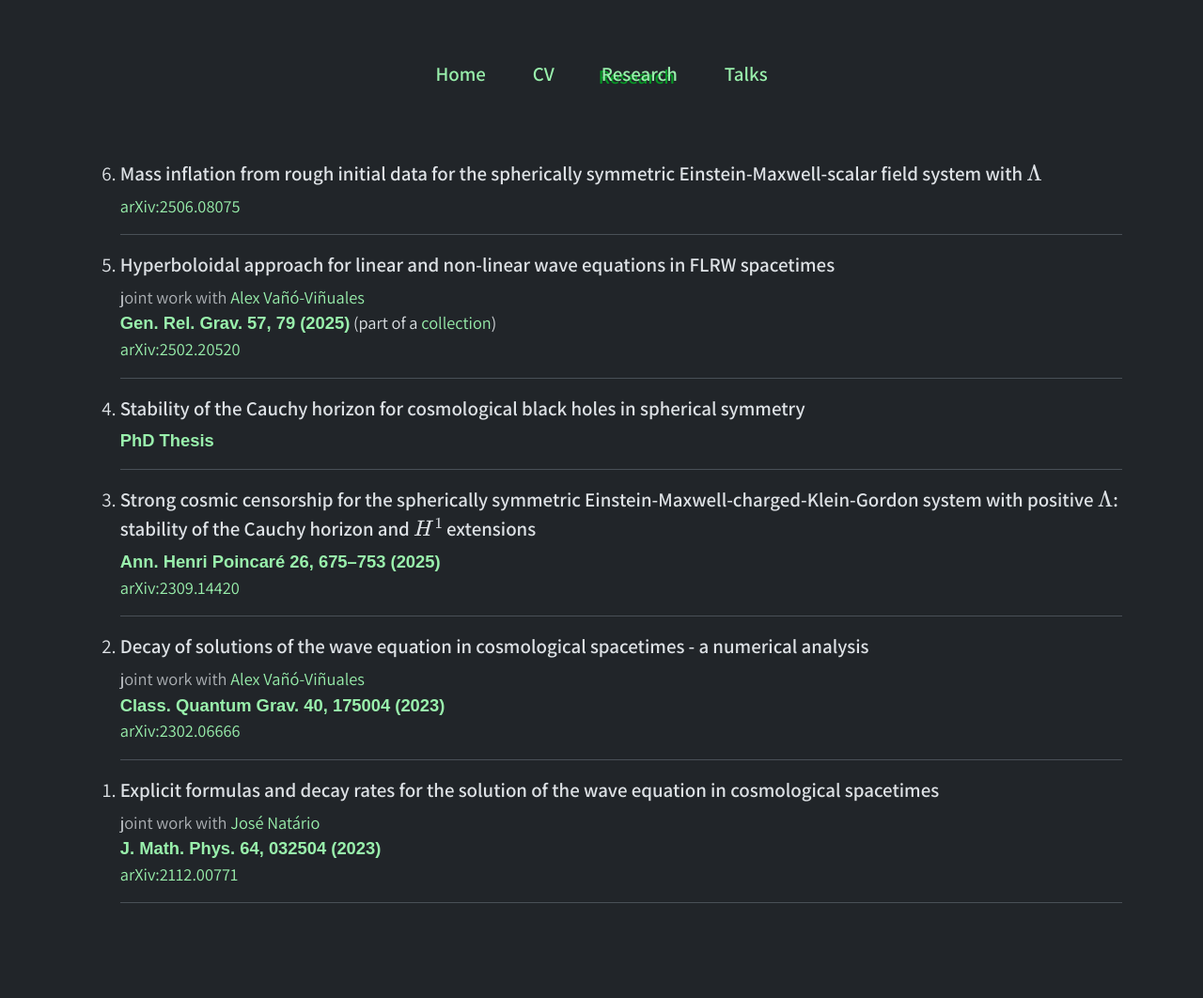
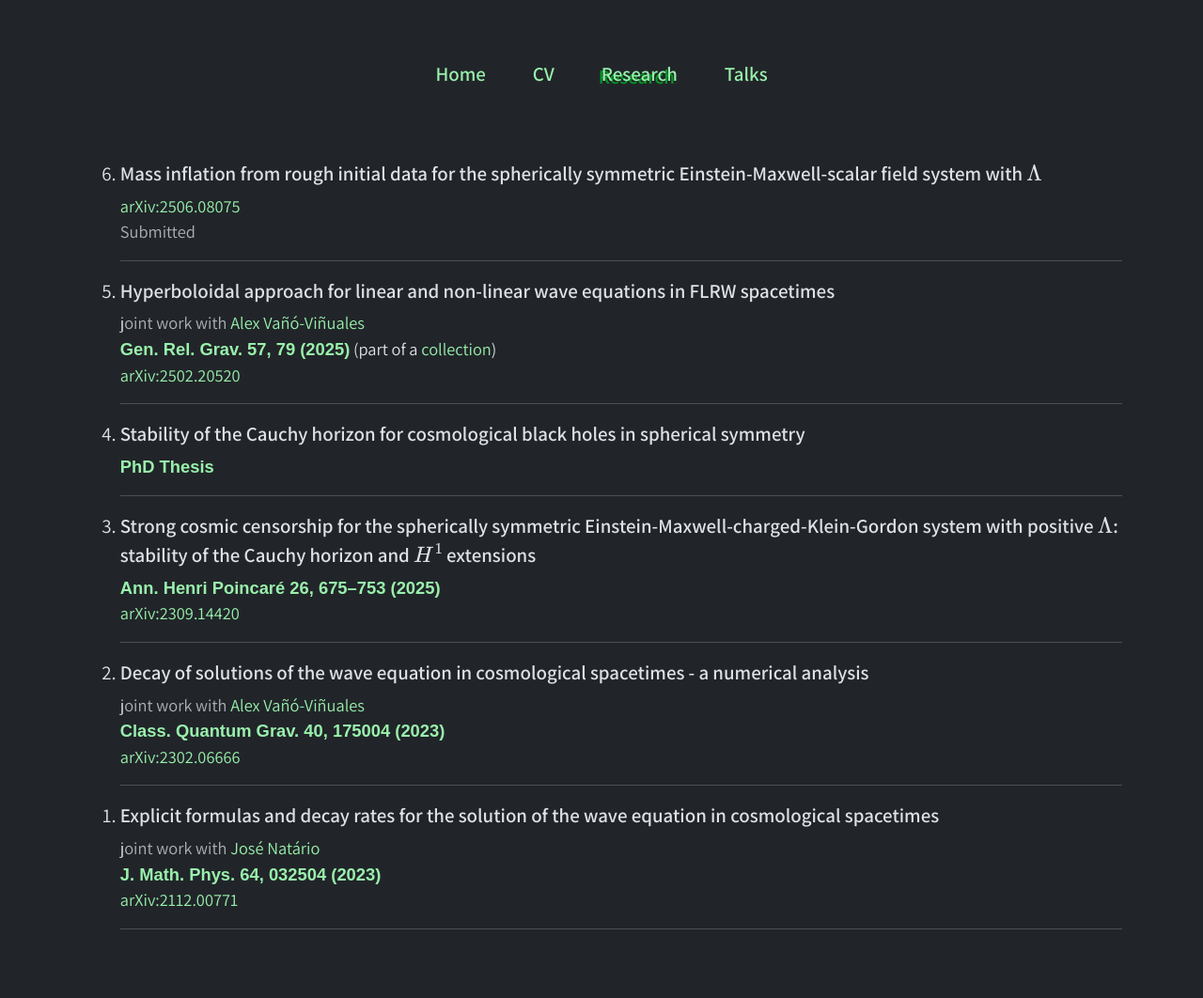
Before and after one commit to flavio-rossetti/flavio-rossetti.github.io, a Jekyll site: the page built from research.html, in a window 1280 px wide. Shown: the whole page at 94% size. Built offline with Jekyll 4.4.1, drawn with Linux system fonts in a browser that asks for light colours; nearby versions of some CDN libraries; some web fonts are replaced; formulas are drawn with MathJax 3; before the commit the page ends 1035 px from its top, so only the background shows below that.

Commit message:
research page updated

```diff
--- a/research.html
+++ b/research.html
@@ -22,6 +22,7 @@ description: Flavio Rossetti is a postdoctoral research fellow at GSSI, in L'Aqu
         <span>arXiv:2506.08075</span>
       </a>
     </div>
+    <div  class="small"><span class="text-muted">Submitted</span></div>
     </li>
     <li class="border-bottom li-padding">
       <div class="fontweight600">Hyperboloidal approach for linear and non-linear wave equations in FLRW spacetimes</div>
```
